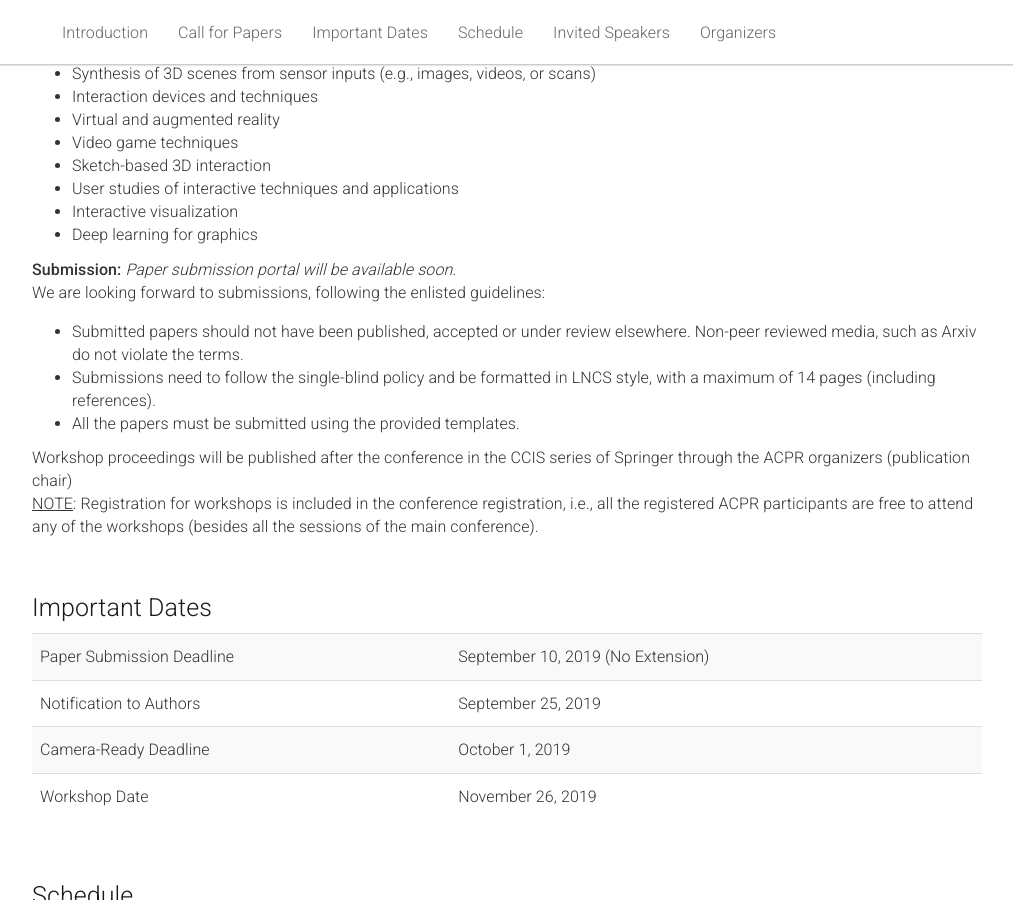
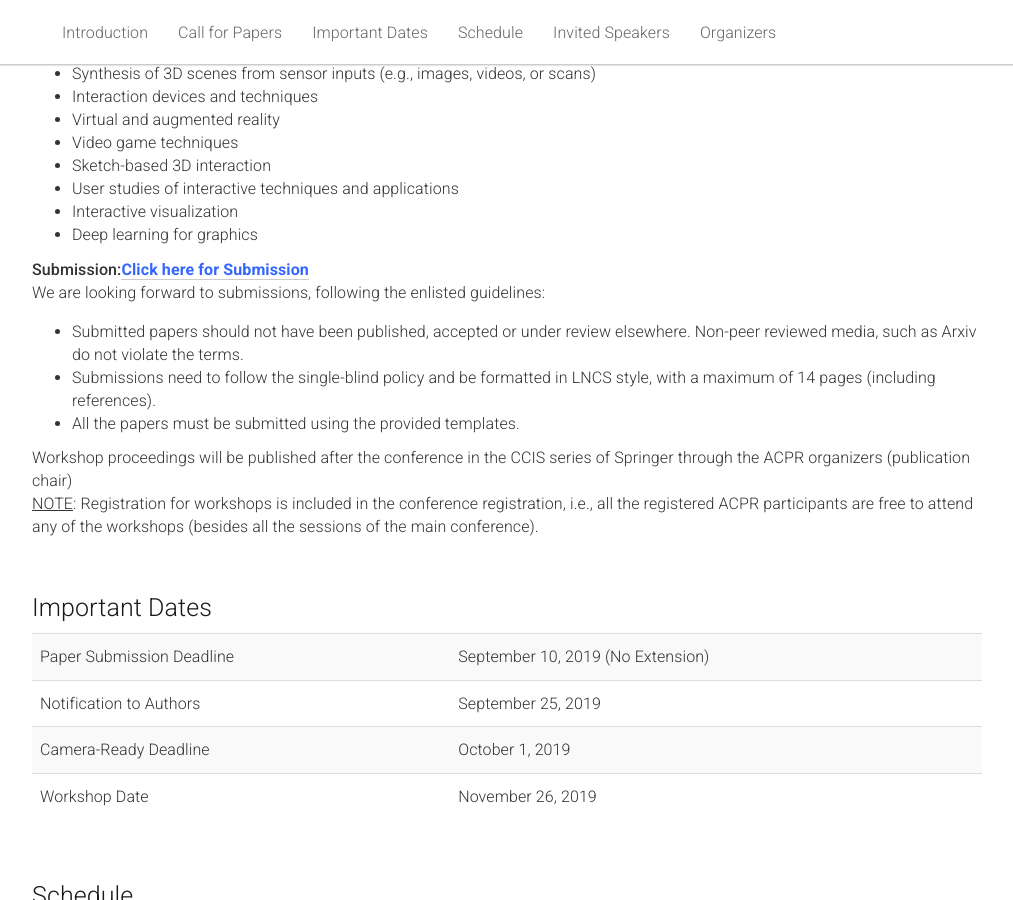
Before and after one commit to 3iAR/3iar.github.io, a Jekyll site: the page built from _pages/home.md, in a window 1280 px wide and 900 px high, scrolled down 1187 px. Shown: the whole window, without its empty margins (133-1146 px from the left). Built offline with Jekyll 4.4.1, drawn with Linux system fonts in a browser that asks for light colours.

Commit message:
Update home.md

```diff
--- a/_pages/home.md
+++ b/_pages/home.md
@@ -73,7 +73,7 @@ acknowledgements: ""
       <li>Deep learning for graphics</li>
     </ul>
     <p>
-      <span style="font-weight:500;">Submission:</span> <i>Paper submission portal will be available soon.</i>
+      <span style="font-weight:500;">Submission:</span><strong><a href="https://cmt3.research.microsoft.com/3IAR2019" target="_blank" rel="noopener"><span style="color: #3366ff;">Click here for Submission</span></a></strong>
 <br>We are looking forward to submissions, following the enlisted guidelines:
       <ul>
 <li>Submitted papers should not have been published, accepted or under review elsewhere. Non-peer reviewed media, such as Arxiv do not violate the terms.</li>
```
